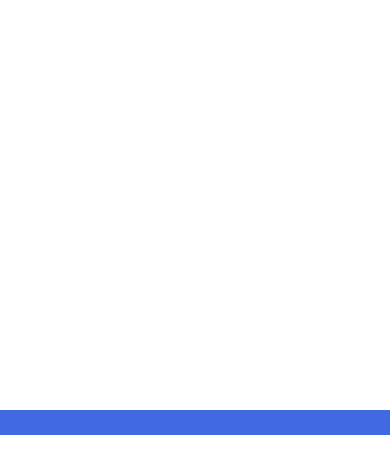
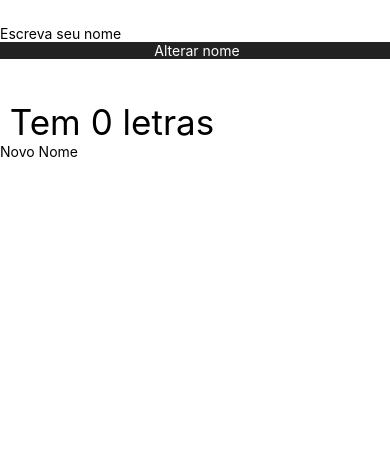
Before and after one commit to joaopver10/Curso-React-Native, a React Native app: screen / in a window 390 px wide. Shown: the top 474 px of the page. Built offline with nearby package versions, Linux system fonts and the light colour scheme.

Commit message:
Update App.js

```diff
--- a/App.js
+++ b/App.js
@@ -1,48 +1,93 @@
-import React, { Component } from 'react';
-import { View, Text, StyleSheet, Animated, TouchableOpacity } from 'react-native';
+import React, { useState, useEffect, useMemo, useRef } from 'react'
+import AsyncStorage from '@react-native-community/async-storage'
+import { View, Text, StyleSheet, TextInput, TouchableOpacity } from 'react-native'
 
 
-export default class App extends Component {
-  constructor(props) {
-    super(props);
-    this.state = {
-      larAnima: new Animated.Value(0)
-    };
 
-    Animated.timing(
-      this.state.larAnima, {
-      toValue: 100,
-      duration: 5000,
-      useNativeDriver: false
+export default function App() {
+
+  const [nome, setNome] = useState('')
+  const [input, setInput] = useState('')
+  const nomeRef = useRef(null)
+
+  //ComponentDidMount
+  useEffect(() => {
+
+    async function getStorage() {
+      const nomeStorage = await AsyncStorage.getItem('nomes')
+      if (nomeStorage !== null) {
+        setNome(nomeStorage)
+      }
     }
-    ).start()
+
+    getStorage()
+
+  }, [])
+  // ComponentDidUpdate
+  useEffect(() => {
+
+    async function saveStorage() {
+      await AsyncStorage.setItem('nomes', nome)
+    }
+
+    saveStorage()
+
+  }, [nome])
+
+  function alterarnome() {
+    setNome(input)
+    setInput('')
+  }
+  function novoNome() {
+   nomeRef.current.focus()
   }
 
 
+  const letrasNome = useMemo(() => {
+    return nome.length
+  }, [nome])
 
-  render() {
-    let porcent = this.state.larAnima.interpolate({
-      inputRange:[0, 100],
-      outputRange: ['0%', '100%']
-    })
 
-    return (
-      <View style={styles.container}>
+  return (
+    <View style={styles.container}>
 
-        <Animated.View style={{ backgroundColor: '#4169E1', width: porcent, height: 25 }}>
+      <TextInput placeholder='Escreva seu nome' value={input} onChangeText={(texto) => setInput(texto)}
+      ref={nomeRef}
+      />
 
-        </Animated.View>
+      <TouchableOpacity style={styles.btn} onPress={alterarnome}>
+        <Text style={styles.btnText}> Alterar nome</Text>
+      </TouchableOpacity>
 
-      </View>
-    );
-  }
+      <Text style={styles.texto}> {nome} </Text>
+      <Text style={styles.texto}> Tem {letrasNome} letras </Text>
+
+      <TouchableOpacity onPress={novoNome}>
+        <Text>Novo Nome</Text>
+      </TouchableOpacity>
+
+    </View>
+  )
 }
+
 
 
 const styles = StyleSheet.create({
   container: {
     flex: 1,
-    justifyContent: 'center',
-    alignItems: 'flex-start'
+    marginTop: 25
   },
-});
+  texto: {
+    color: '#000',
+    fontSize: 35
+
+  },
+  btn: {
+    backgroundColor: '#222',
+    alignItems: 'center'
+  },
+  btnText: {
+    color: '#FFF'
+  }
+
+})
```
